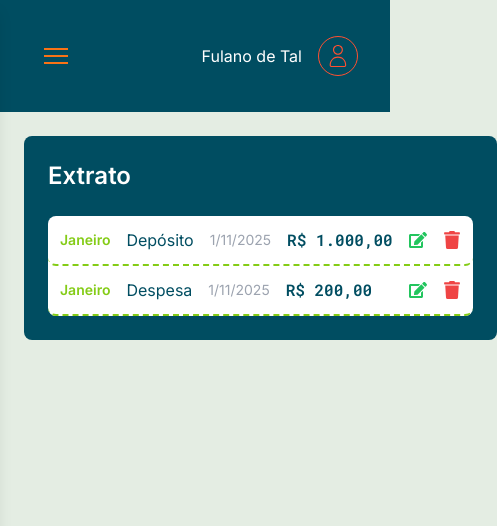
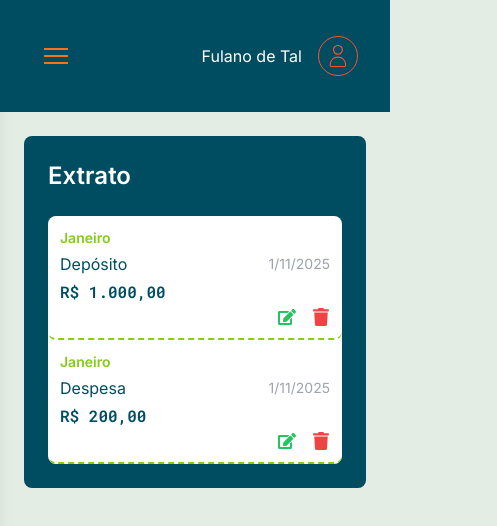
Before and after one commit to sucodelarangela/fiap-tech-challenge-1, a Next.js app: page /transactions in a window 390 px wide. Shown: the top 526 px of the page, 497 px wide, since content can reach past the window. Built offline with nearby package versions, Linux system fonts and the light colour scheme.

Commit message:
style: transactions page responsivity

```diff
--- a/src/app/transactions/page.module.css
+++ /dev/null
@@ -1,3 +0,0 @@
-.transaction {
-  @apply flex items-center gap-4 border-dashed border-b-2 border-lime-500 rounded-lg p-3;
-}
--- a/src/app/transactions/page.tsx
+++ b/src/app/transactions/page.tsx
@@ -5,7 +5,6 @@ import { FaEdit, FaTrash } from "react-icons/fa";
 import { Modal } from "@/components/Modal";
 import { Button } from "@/components/Button";
 import { AddTransactionForm } from "@/components/AddTransactionForm";
-import styles from "./page.module.css";
 import useFormatCurrency from "@/hooks/useFormatCurrency";
 
 function getMonthName(dateString: string): string {
@@ -55,11 +54,14 @@ export default function TransactionsPage() {
   ];
 
   return (
-    <section className="col-span-2 lg:col-span-1 bg-foreground rounded-lg p-6">
+    <section className="col-span-1 md:col-span-2 lg:col-span-1 bg-foreground rounded-lg p-6">
       <h2 className="text-white mb-6">Extrato</h2>
       <ul className="bg-white rounded-lg">
         {transactions.map((t) => (
-          <li key={t.id} className={styles.transaction}>
+          <li
+            key={t.id}
+            className="flex flex-col md:flex-row md:items-center gap-1 md:gap-4 border-dashed border-b-2 border-lime-500 rounded-lg p-3"
+          >
             <span className="text-lime-500 text-sm font-semibold capitalize">
               {getMonthName(t.date.toString())}
             </span>
--- a/src/components/Sidebar.tsx
+++ b/src/components/Sidebar.tsx
@@ -29,7 +29,7 @@ export function Sidebar({
       className={`${
         isMobile
           ? `fixed top-0 left-0 w-64 h-full bg-white shadow-lg z-50 transform transition-transform p-6 ${mobileClasses}`
-          : "hidden md:block bg-white rounded-lg p-6 md:p-4 lg:p-6"
+          : "hidden md:block bg-white rounded-lg p-6 md:p-4 md:col-span-2 lg:col-span-1 lg:p-6"
       }`}
     >
       <button
```
